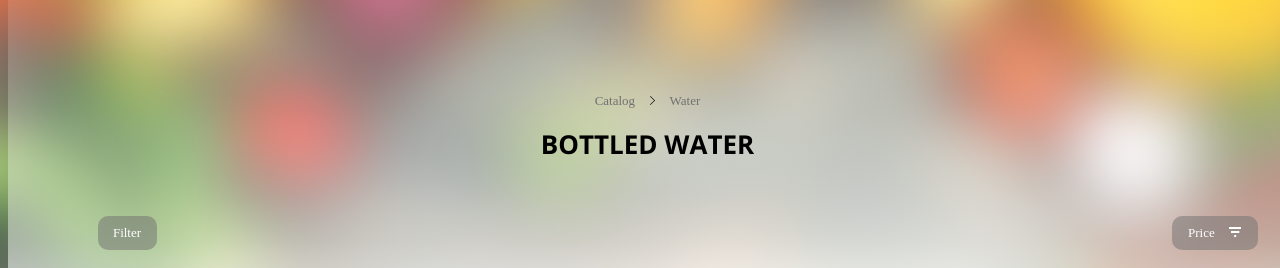
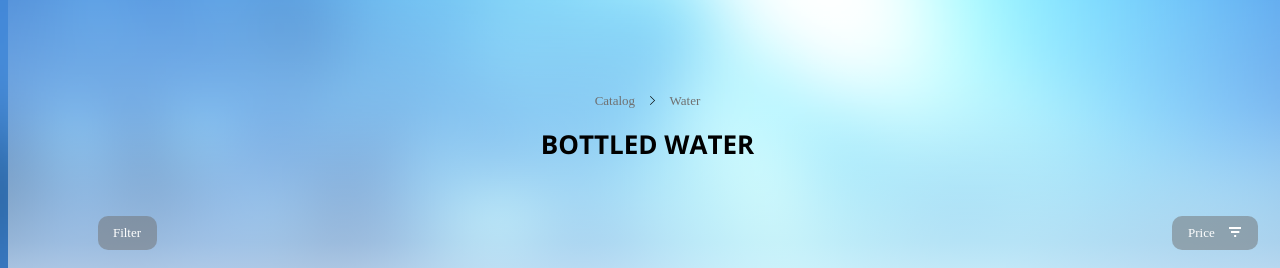
Before and after one commit to Vanushka/Prodel, a website: page app/pug/water.pug in a window 1280 px wide. Shown: the part 154-422 px from the top of the page. Drawn offline with nearby package versions, Linux system fonts and the light colour scheme; files that its build step writes are made by us from their sources; files whose address does not match are found by name; a web font is replaced by a local one.

Commit message:
fix bugs with backgrount on layouts Water & Vegetables

```diff
--- a/app/pug/vegetables.pug
+++ b/app/pug/vegetables.pug
@@ -3,7 +3,7 @@ html
 	include include/header.pug
 	include include/variables.pug
 	body
-		.catalog-block-fon
+		.catalog-block-fon-vegetables
 			.headline
 				.bread-crumbs-block
 					a(href='') Catalog
--- a/app/pug/water.pug
+++ b/app/pug/water.pug
@@ -3,7 +3,7 @@ html
 	include include/header.pug
 	include include/variables.pug
 	body
-		.catalog-block-fon
+		.catalog-block-fon-water
 			.headline
 				.bread-crumbs-block
 					a(href='') Catalog
--- a/app/style/vegetables.styl
+++ b/app/style/vegetables.styl
@@ -1,4 +1,4 @@
-.catalog-block-fon
+.catalog-block-fon-vegetables
 	width: 100%
 	background-size: cover
 	height: 460px
--- a/app/style/water.styl
+++ b/app/style/water.styl
@@ -1,4 +1,4 @@
-.catalog-block-fon
+.catalog-block-fon-water
 	width: 100%
 	background-size: cover
 	height: 460px
```
Also changed, not shown: dist/css/style.css, dist/css/vegetables.css, dist/css/water.css, vegetables.html, water.html.
